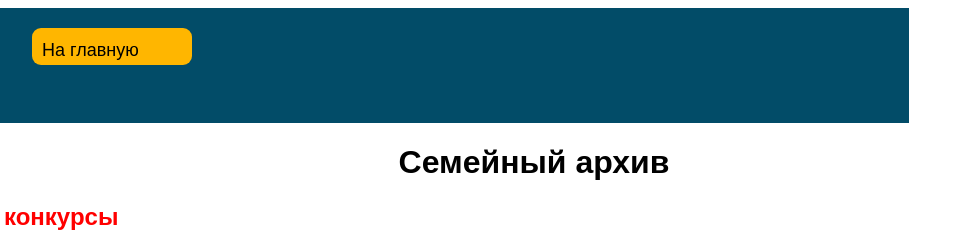
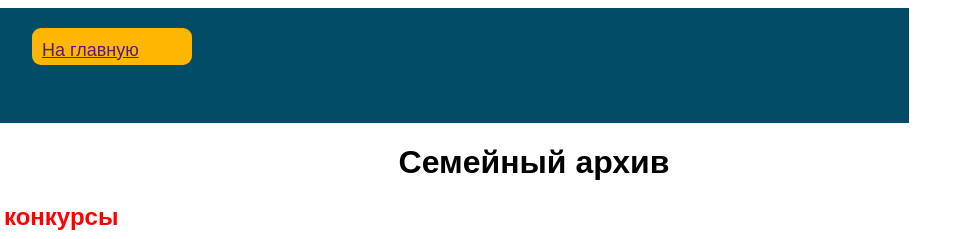
Before and after one commit to petrwasimposter/site1, a plain HTML site: page index.html in a window 1280 px wide. Shown: the top 239 px of the page, 106-1070 px from the left. Drawn offline with Linux system fonts and the light colour scheme.

Commit message:
Update index.html

```diff
--- a/index.html
+++ b/index.html
@@ -5,7 +5,7 @@
          href="style.css"/>
     </head>
         <header>
-            <img class="head"src="https://mars.algoritmika.org/uploads/2021/01/logo_0_1611261359.svg"/><p class="sitestyle">На главную</p>
+            <img class="head"src="https://mars.algoritmika.org/uploads/2021/01/logo_0_1611261359.svg"/><p class="sitestyle"><a href=""/>На главную</a></p>
         </header>
                 <body>
                     <h1>Семейный архив</h1>
```
